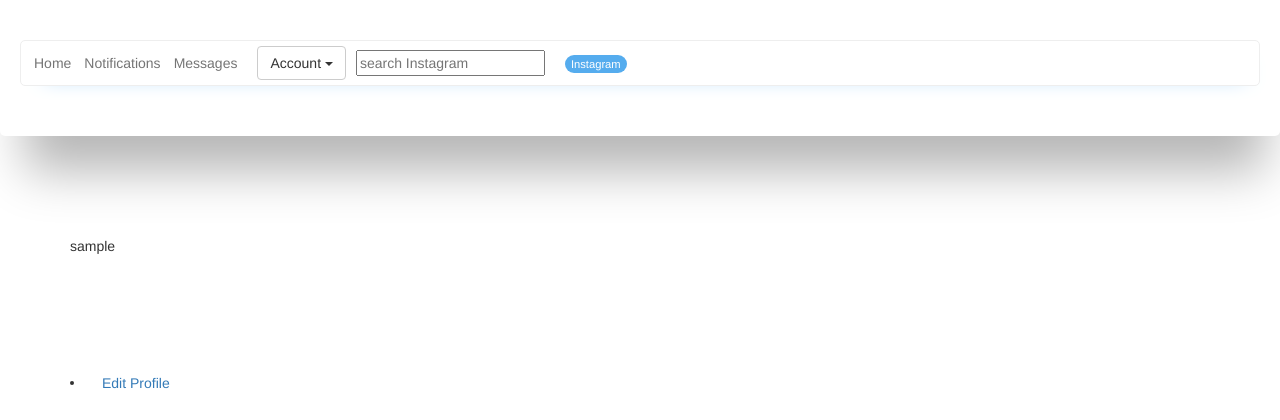
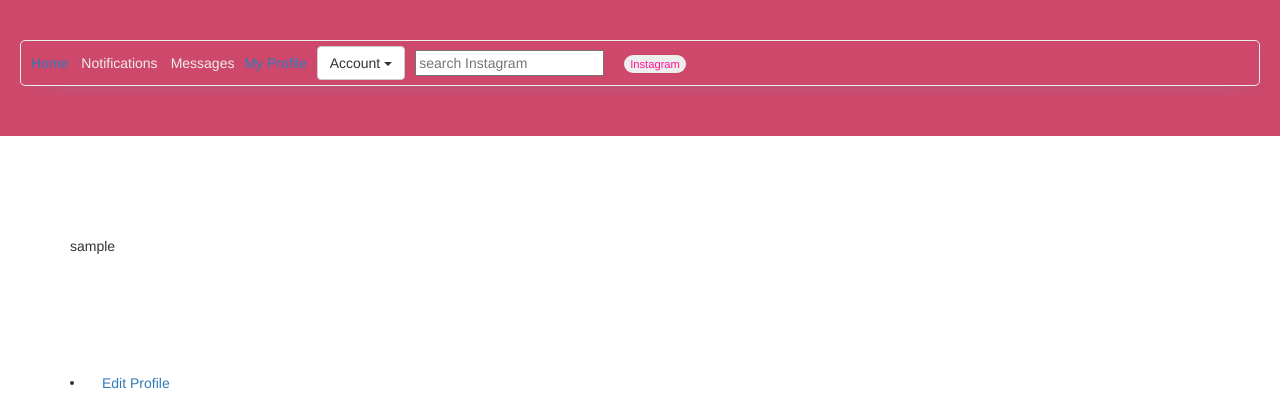
Before and after one commit to CliffordKasera/Instagram-clone, a Django app: a page that uses instagramClone/templates/navbar.html in a window 1280 px wide. Shown: the top 420 px of the page. Run offline with Django 3.2, Linux system fonts and the light colour scheme; the visitor is signed in with stand-in values (Sample User, id 1); data comes from the database, SQL or seed files in the repository; data that the repository does not hold is empty; some libraries are stand-ins or nearby versions.

Commit message:
including link tag for the favicon

```diff
--- a/instagramClone/templates/navbar.html
+++ b/instagramClone/templates/navbar.html
@@ -1,4 +1,5 @@
 {% load static %}
+{% load staticfiles %}
 {% load bootstrap3 %}
 
 <!DOCTYPE html>
@@ -6,13 +7,12 @@
 <html>
 
 <head>
-
+    <link rel="shortcut icon"  href="{{STATIC_URL}}favicon.ico"/>
     <meta charset="utf-8">
     <style>main {
   background: #fff;
   padding: 40px 20px;
   border-radius: 5px;
-  box-shadow: 5px 55px 50px -20px #b6b6b6;
   width: 100%;
 }
 
@@ -29,7 +29,7 @@ ul {
   padding: 0 10px;
   border: 1px solid rgba(238,238,238 ,1);
   border-radius: 5px;
-  color: rgba(117,117,117 ,1);
+  color: rgba(238,238,238 ,1);
   box-shadow: 5px 10px 20px -20px rgba(85,172,238 ,1);
 }
 
@@ -60,7 +60,7 @@ ul {
 .twitter li > button {
   font-size: 0.8em;
   border: 0;
-  background: rgba(85,172,238 ,1);
+  background: rgba(238,238,238 ,1);
   color: #fff;
   border-radius: 100px;
 }</style>
@@ -79,17 +79,16 @@ ul {
 
 </head>
 <body>
-<main>
+<main style="background-color: rgb(205, 72, 107)" class="navbar-static-top">
     <ul class="twitter" role="navigation">
         <li>
-            <i class="fa fa-home"></i>Home</li>
+            <a href="{% url 'home' %}" class="fa fa-home">Home</a></li>
         <li>
             <i class="fa fa-bell-o"></i>Notifications</li>
         <li>
             <i class="fa fa-envelope-o"></i>Messages</li>
         <li>
-            <i class="fa fa-twitter"></i>
-        </li>
+            <a href="{% url 'edit_profile' username=user.username %}" class="fa fa-twitter">My Profile</a></li>
              {% if user.is_authenticated %}
 
 
@@ -107,12 +106,28 @@ ul {
                         <li>
                             <a href="/logout">Logout</a>
                         </li>
+                        <li>
+                            <a href="accounts/editprofile">Edit Profile</a>
+                        </li>
                     </ul>
                 </li>
             {% else %}
-            <li>
-                <a class='btn btn-default' href="/accounts/login">Login</a>
-            </li>
+                <li class="dropdown">
+
+                    <a href="#" class="dropdown-toggle btn btn-default" data-toggle="dropdown" role="button" aria-expanded="false">Account
+
+                        <span class="caret"></span>
+
+                    </a>
+                    <ul class="dropdown-menu" role="menu">
+                        <li>
+                            <a href="/accounts/login">Login</a>
+                        </li>
+                        <li>
+                            <a href="/accounts/register">Sign Up</a>
+                        </li>
+                    </ul>
+                </li>
 
             {% endif %}
         <li>
@@ -125,9 +140,10 @@ ul {
             <i class="fa fa-user-circle-o"></i>
         </li>
         <li>
-            <button>Instagram</button>
+            <button style="color: deeppink">Instagram</button>
         </li>
     </ul>
 </main>
+<!--The search form above-->
 </body>
 </html>
```
